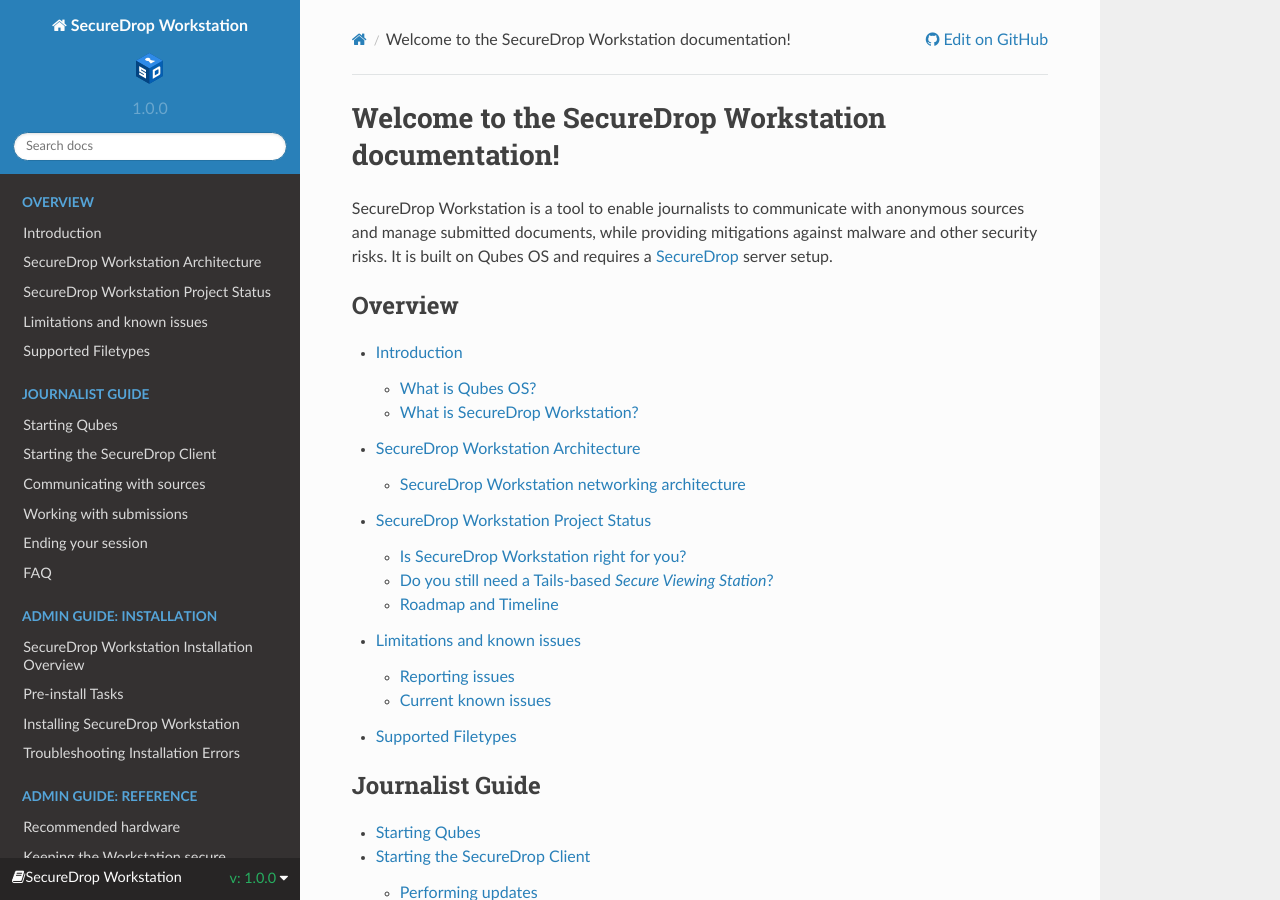
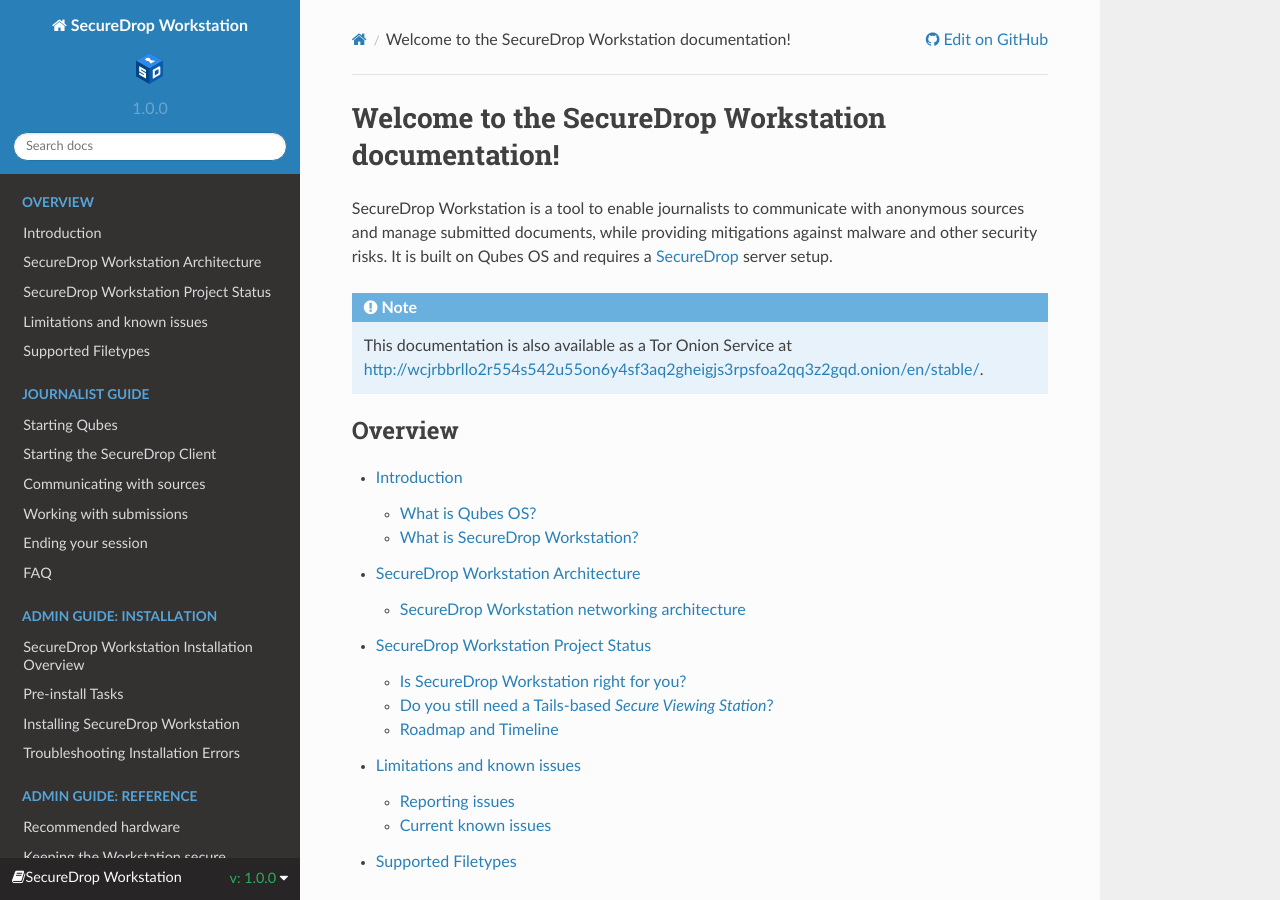
Before and after one commit to freedomofpress/securedrop-workstation-docs, a Sphinx documentation site: the page built from docs/index.rst, in a window 1280 px wide and 900 px high. Built offline with Sphinx 7.4.7 and the Read the Docs theme 2.0.0, drawn with Linux system fonts in a browser that asks for light colours.

Commit message:
Link to onion service version on index
Just like the server docs do.

```diff
--- a/docs/index.rst
+++ b/docs/index.rst
@@ -10,6 +10,9 @@
 anonymous sources and manage submitted documents, while providing mitigations
 against malware and other security risks. It is built on Qubes OS and requires a
 `SecureDrop <https://securedrop.org/>`__ server setup.
+
+.. note:: This documentation is also available as a Tor Onion Service at
+          http://wcjrbbrllo2r554s542u55on6y4sf3aq2gheigjs3rpsfoa2qq3z2gqd.onion/en/stable/.
 
 .. toctree::
    :maxdepth: 2
```
